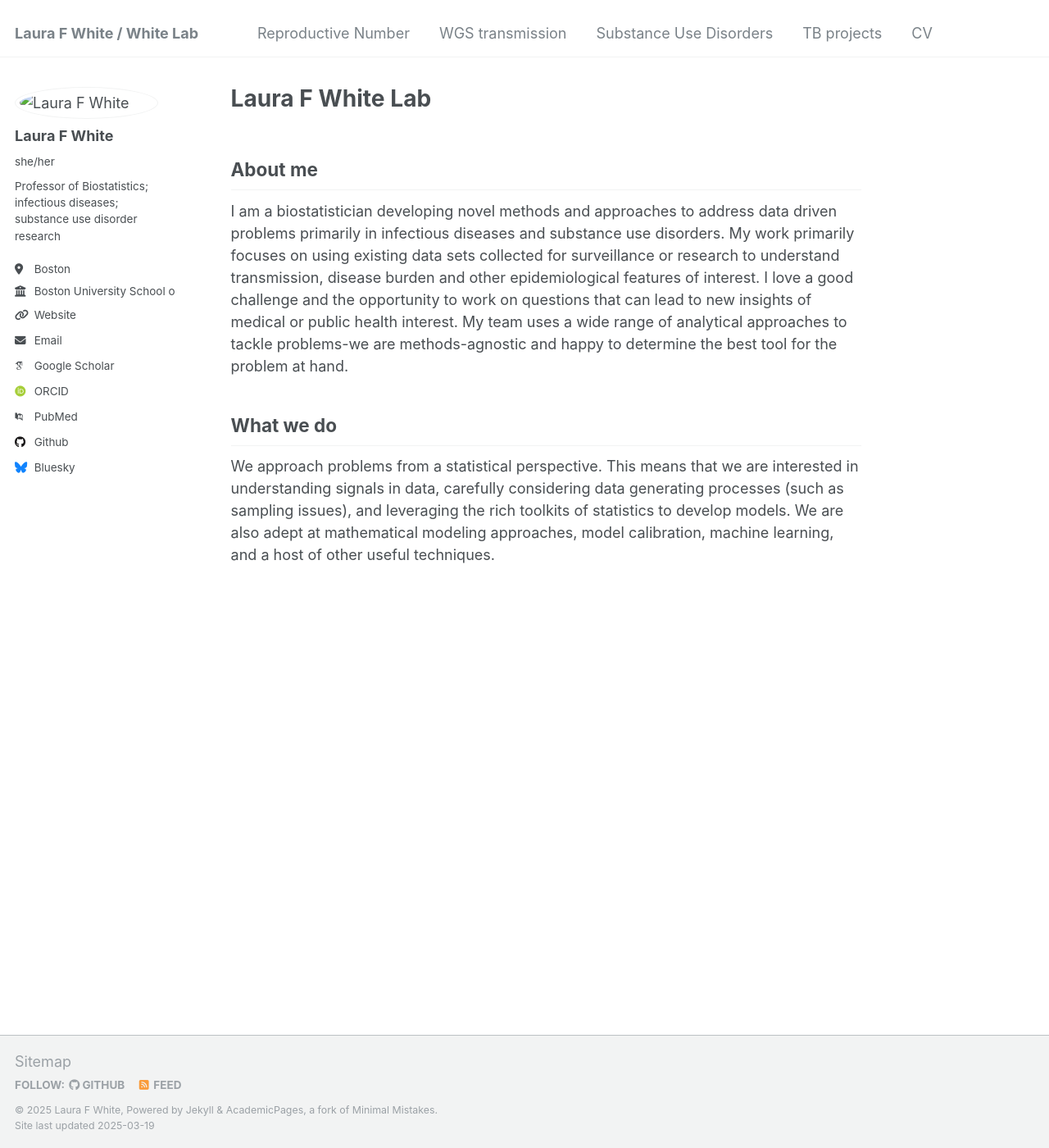
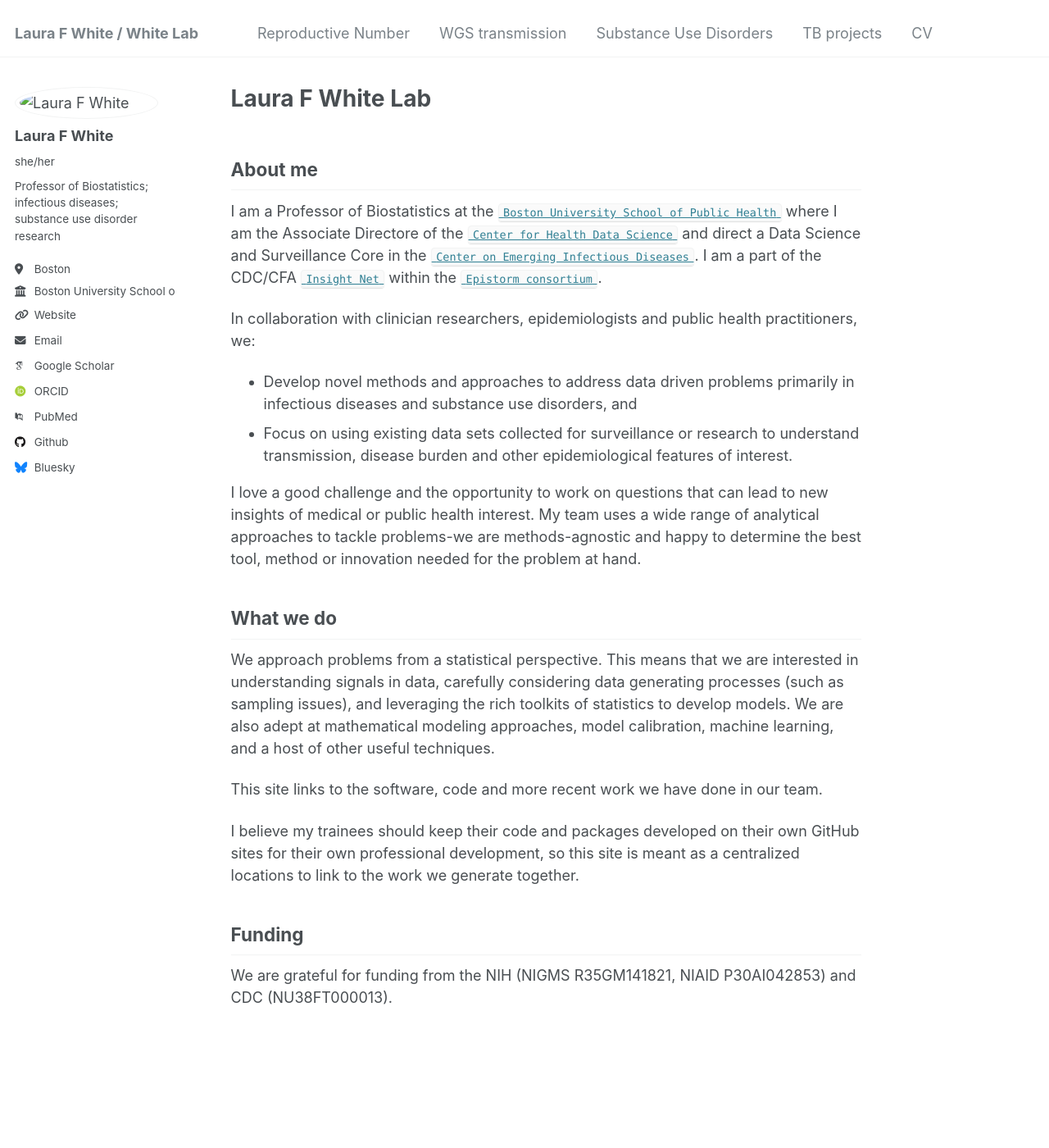
Before and after one commit to LauraFWhiteLab/LauraFWhiteLab.github.io, a Jekyll site: the page built from _pages/about.md, in a window 1280 px wide and 1400 px high. Shown: the whole window at 82% size. Built offline with Jekyll 4.4.1, drawn with Linux system fonts in a browser that asks for light colours; some web fonts are replaced.

Commit message:
Update about.md

```diff
--- a/_pages/about.md
+++ b/_pages/about.md
@@ -9,8 +9,26 @@ redirect_from:
 
 About me
 -======
-I am a biostatistician developing novel methods and approaches to address data driven problems primarily in infectious diseases and substance use disorders. My work primarily focuses on using existing data sets collected for surveillance or research to understand transmission, disease burden and other epidemiological features of interest. I love a good challenge and the opportunity to work on questions that can lead to new insights of medical or public health interest. My team uses a wide range of analytical approaches to tackle problems-we are methods-agnostic and happy to determine the best tool for the problem at hand.
+
+I am a Professor of Biostatistics at the [`Boston University School of Public Health`](https://www.bu.edu/sph/profile/laura-white/) where I am the Associate Directore of the [`Center for Health Data Science`](https://sites.bu.edu/healthdatascience/) and direct a Data Science and Surveillance Core in the [`Center on Emerging Infectious Diseases`](https://www.bu.edu/ceid/). I am a part of the CDC/CFA [`Insight Net`](https://www.cdc.gov/insight-net/php/about/index.html) within the [`Epistorm consortium`](https://www.epistorm.org/).
+
+In collaboration with clinician researchers, epidemiologists and public health practitioners, we:
+
+- Develop novel methods and approaches to address data driven problems primarily in infectious diseases and substance use disorders, and
+- Focus on using existing data sets collected for surveillance or research to understand transmission, disease burden and other epidemiological features of interest.
+
+I love a good challenge and the opportunity to work on questions that can lead to new insights of medical or public health interest. My team uses a wide range of analytical approaches to tackle problems-we are methods-agnostic and happy to determine the best tool, method or innovation needed for the problem at hand.
 
 What we do
 -======
+
 We approach problems from a statistical perspective. This means that we are interested in understanding signals in data, carefully considering data generating processes (such as sampling issues), and leveraging the rich toolkits of statistics to develop models. We are also adept at mathematical modeling approaches, model calibration, machine learning, and a host of other useful techniques.
+
+This site links to the software, code and more recent work we have done in our team.
+
+I believe my trainees should keep their code and packages developed on their own GitHub sites for their own professional development, so this site is meant as a centralized locations to link to the work we generate together.
+
+Funding
+-======
+
+We are grateful for funding from the NIH (NIGMS R35GM141821, NIAID P30AI042853) and CDC (NU38FT000013).
```
